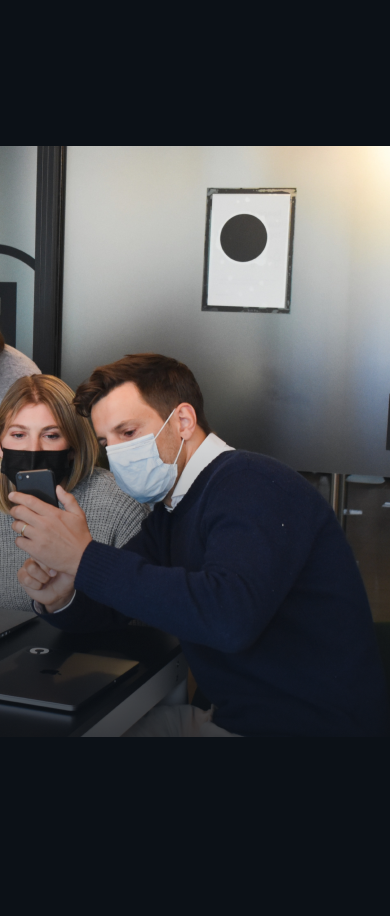
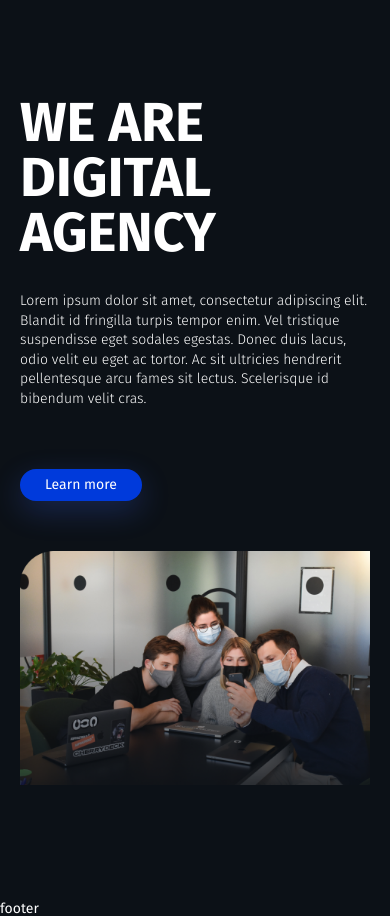
Before and after one commit to yafox3/html-layouts, a plain HTML site: page Raven Digital/index.html in a window 390 px wide. Shown: the part 107-1023 px from the top of the page. Before the commit the page ends 844 px from the top, so only its background shows below. Drawn offline with Linux system fonts and the light colour scheme; files that its build step writes are made by us from their sources.

Commit message:
added adaptability to hero section

```diff
--- a/Raven Digital/css/style.css
+++ b/Raven Digital/css/style.css
@@ -164,6 +164,11 @@ body.scrollable {
 	position: relative;
 	padding: 180px 0 117px 0;
 }
+@media (max-width: 1198.98px) {
+	.hero {
+		padding: 100px 0 117px 0;
+	}
+}
 
 .hero__inner {
 	display: flex;
@@ -171,14 +176,44 @@ body.scrollable {
 	gap: 20px;
 }
 
+@media (max-width: 1198.98px) {
+	.hero__inner {
+		flex-direction: column;
+	}
+}
+
 .hero__img {
 	position: absolute;
-	top: 150px;
 	right: 0;
+}
+
+@media (max-width: 1780px) {
+	.hero__img img {
+		max-width: 800px;
+	}
+}
+@media (max-width: 1530px) {
+	.hero__img img {
+		max-width: 500px;
+	}
+}
+@media (max-width: 1198.98px) {
+	.hero__img img {
+		max-width: 100%;
+	}
+	.hero__img {
+		position: static;
+	}
 }
 
 .hero__body {
 	flex: 0 0 670px;
+}
+
+@media (max-width: 1198.98px) {
+	.hero__body {
+		flex: 0 0 100%;
+	}
 }
 
 .hero__title {
@@ -188,6 +223,22 @@ body.scrollable {
 	margin-bottom: 30px;
 }
 
+@media (max-width: 1198.98px) {
+	.hero__title {
+		font-size: 75px;
+	}
+}
+@media (max-width: 991.98px) {
+	.hero__title {
+		font-size: 65px;
+	}
+}
+@media (max-width: 767.98px) {
+	.hero__title {
+		font-size: 55px;
+	}
+}
+
 .hero__subtitle {
 	color: #fff;
 	font-size: 20px;
@@ -195,7 +246,22 @@ body.scrollable {
 	line-height: 140%;
 	margin-bottom: 60px;
 }
+@media (max-width: 1198.98px) {
+	.hero__subtitle {
+		font-size: 18px;
+	}
+}
+@media (max-width: 991.98px) {
+	.hero__subtitle {
+		font-size: 16px;
+	}
+}
+@media (max-width: 767.98px) {
+	.hero__subtitle {
+		font-size: 14px;
+	}
+}
 
 .hero__learn-more {
-
+	margin-bottom: 30px;
 }
```
